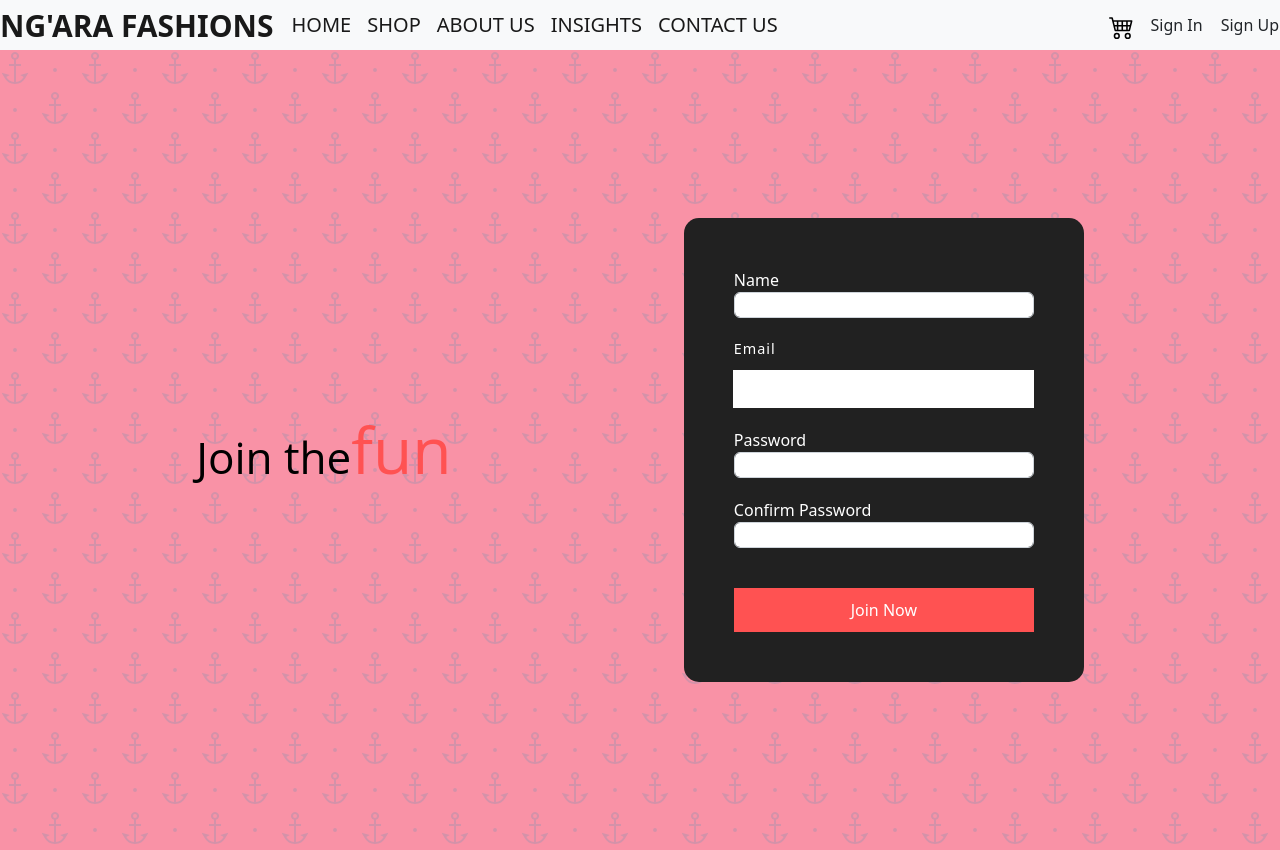
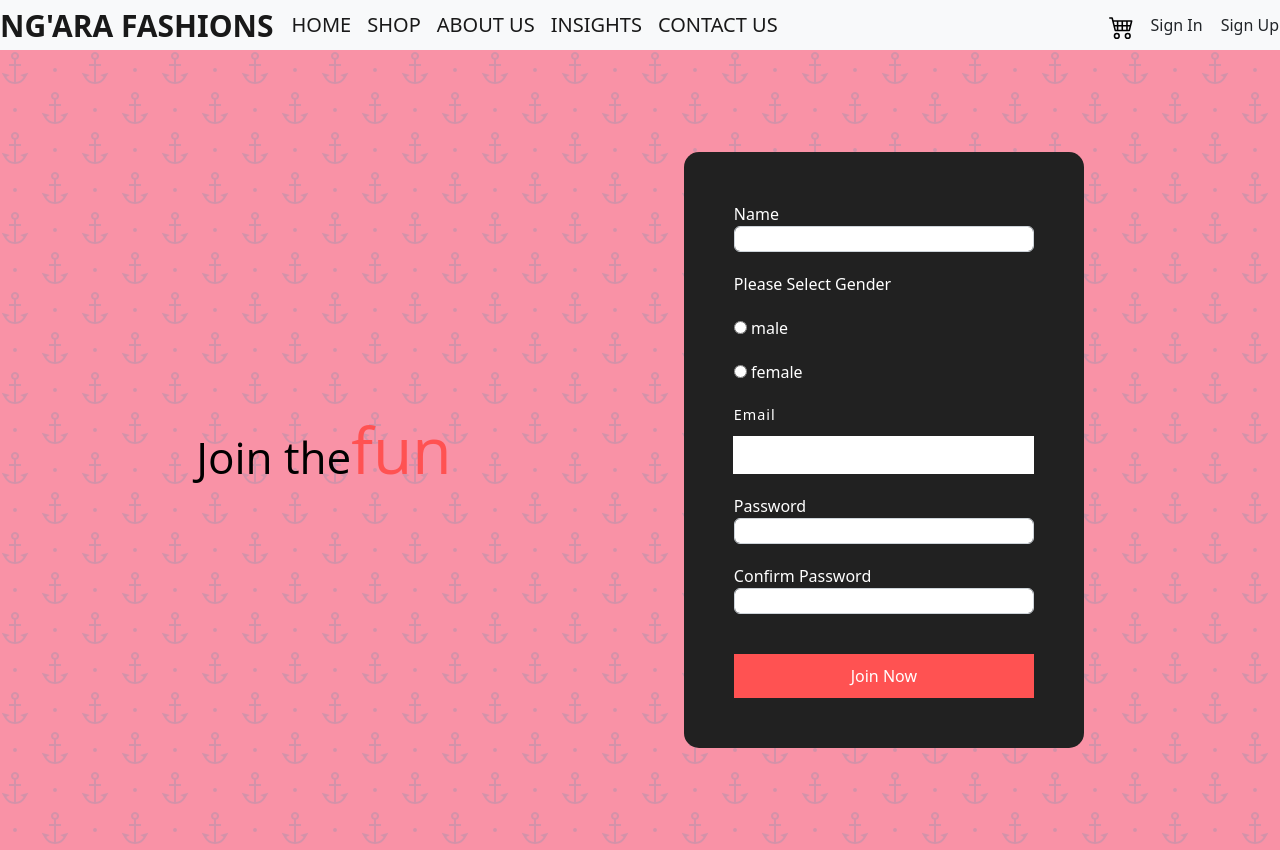
Before and after one commit to Carol254/kuiFashions, an Angular app: page /dashboard/home/sign-up in a window 1280 px wide. Built offline with nearby package versions, Linux system fonts and the light colour scheme.

Commit message:
more changes to sign-up

```diff
--- a/src/app/dashboard/sign-up/sign-up.component.html
+++ b/src/app/dashboard/sign-up/sign-up.component.html
@@ -1,4 +1,4 @@
-<body>
+
     <div class="fullscreen-container">
         <div class="container">
             <div class="heading">
@@ -16,6 +16,19 @@
                         name="username"
                         required>
                     </div>
+                    <span>Please Select Gender</span>
+                    <div class="radio" *ngFor="let gender of genders">
+                        <label>
+                         <input
+                         type="radio"
+                         name="gender"
+                         ngModel
+                         [value]="gender"
+                         required
+                         >
+                         {{gender}}
+                        </label>
+                     </div>
                     <div class="input-group">
                         <label for="email">Email</label>
                         <input
@@ -26,7 +39,7 @@
                         required
                         email
                         #email="ngModel">
-                        <span class="help-block" *ngIf="!email.valid && email.touched">Please enter a valid email</span>
+                        <span class="help-block" style="color:red;" *ngIf="!email.valid && email.touched">Please enter a valid email</span>
                     </div>
                     <div class="form-group">
                         <label for="password">Password</label>
@@ -54,4 +67,3 @@
             </div>
         </div>
     </div>
-</body>
--- a/src/app/dashboard/sign-up/sign-up.component.ts
+++ b/src/app/dashboard/sign-up/sign-up.component.ts
@@ -7,8 +7,9 @@ import { NgForm } from '@angular/forms';
   styleUrls: ['./sign-up.component.css']
 })
 
+
 export class SignUpComponent implements OnInit {
-
+  genders=['male','female'];
 
   constructor() {
 
```
